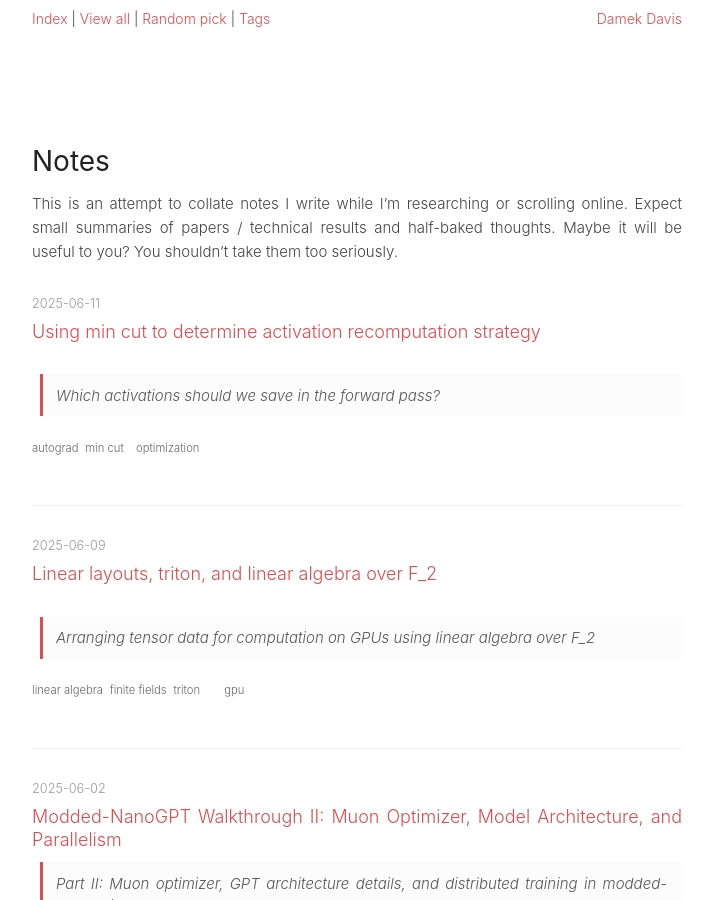
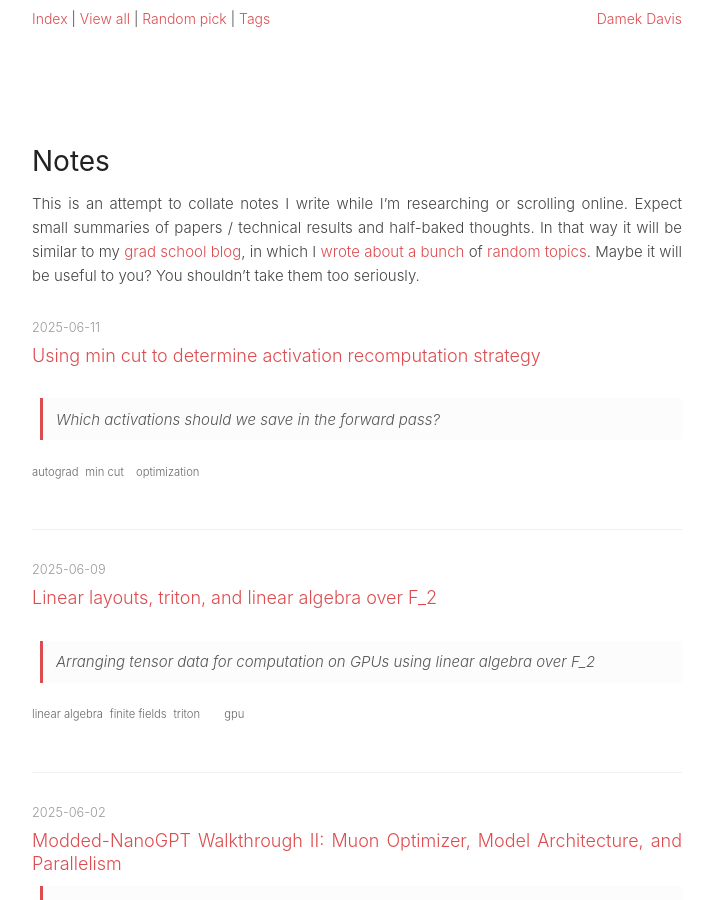
Before and after one commit to damek/damek.github.io, a Jekyll site: the page built from random.md, in a window 1280 px wide and 900 px high. Shown: the whole window, without its empty margins (283-996 px from the left). Built offline with Jekyll 4.4.1, drawn with Linux system fonts in a browser that asks for light colours.

Commit message:
update random.md: enhance notes section with links to grad school blog for additional context and examples

```diff
--- a/random.md
+++ b/random.md
@@ -7,7 +7,7 @@ permalink: /random/
 # Notes
 
 
-This is an attempt to collate notes I write while I'm researching or scrolling online. Expect small summaries of papers / technical results and half-baked thoughts. Maybe it will be useful to you? You shouldn't take them too seriously.
+This is an attempt to collate notes I write while I'm researching or scrolling online. Expect small summaries of papers / technical results and half-baked thoughts. In that way it will be similar to my [grad school blog](https://damekdavis.wordpress.com/), in which I [wrote](https://damekdavis.wordpress.com/2011/04/16/a-note-on-sheafification/){:target="_blank"} [about](https://damekdavis.wordpress.com/2011/04/07/a-slightly-different-proof-of-burnsides-theorem/){:target="_blank"} [a bunch](https://damekdavis.wordpress.com/2011/03/25/parkers-lemma-is-equivalent-to-burnsides-lemma/){:target="_blank"} of [random](https://damekdavis.wordpress.com/2011/01/18/a-probabilistic-approach-to-group-commutativity/){:target="_blank"} [topics](https://damekdavis.wordpress.com/2010/12/13/is-the-product-of-measurable-spaces-the-categorical-product/){:target="_blank"}. Maybe it will be useful to you? You shouldn't take them too seriously.
 
 {% assign updated_notes = site.random
      | where_exp:"d","d.updated"
```
